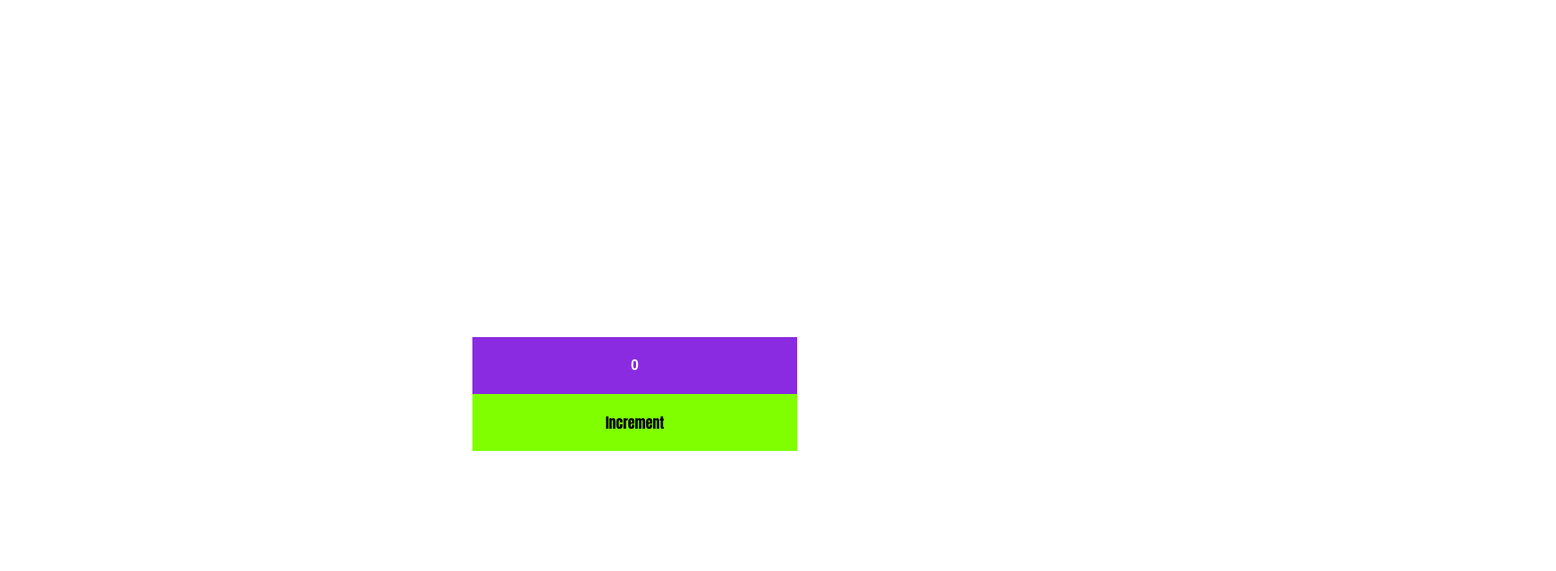
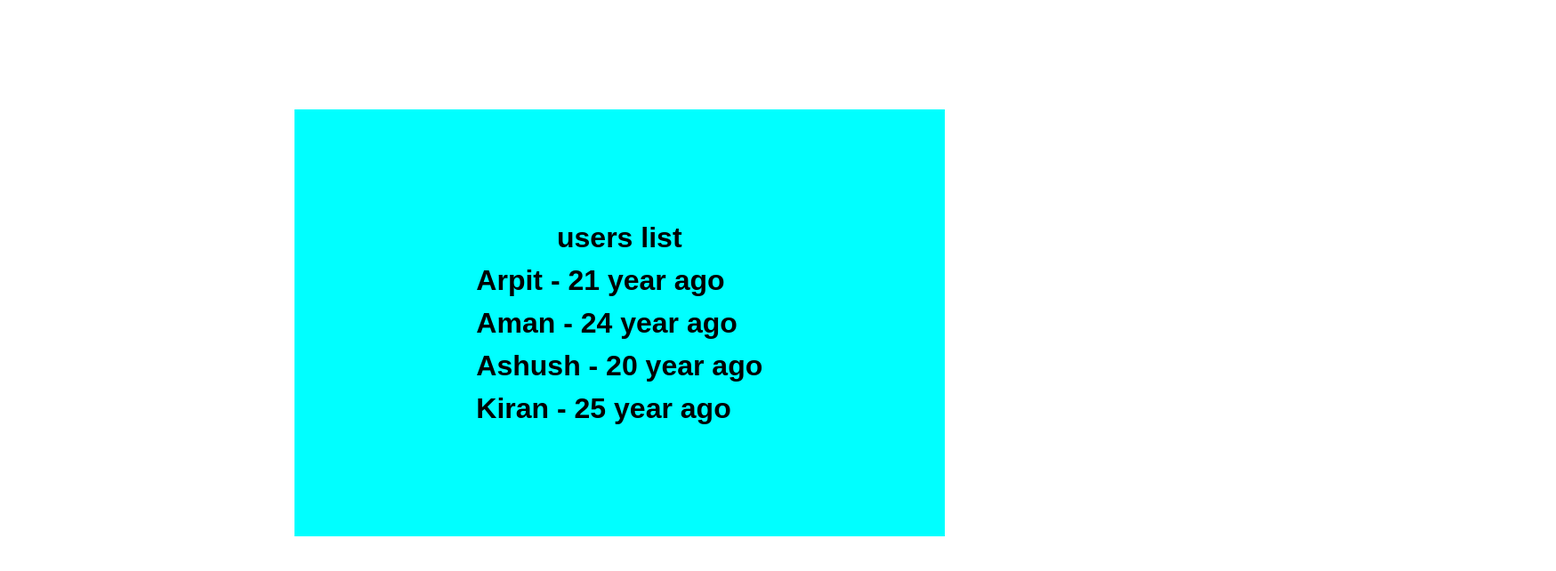
Before and after one commit to arpit-yadav088/react-tutorial, a React (Vite) app: page / in a window 1280 px wide. Shown: the top 642 px of the page at 89% size, 1749 px wide, since content can reach past the window. Built offline with nearby package versions, Linux system fonts and the light colour scheme.

Commit message:
Tutorial-29 Master useState with objects

```diff
--- a/src/App.jsx
+++ b/src/App.jsx
@@ -1,6 +1,7 @@
 
 import React from 'react';
-import ReactState from './components/ReactState';
+// import ReactState from './components/ReactState';
+import { DerivedState } from './components/DerivedState';
 // import Netflix from './components/Netflix';
 // import './index.css'
 // import './components/Netflix.css';
@@ -20,7 +21,8 @@ const App = () => {
        {/* <EventHandling /> */}
        {/* <EventProps /> */}
        {/* <EventPropagation /> */}
-       <ReactState />
+       {/* <ReactState /> */}
+       <DerivedState />
 
 
     </section>
--- /dev/null
+++ b/src/components/DerivedState.jsx
@@ -0,0 +1,67 @@
+import './EV.css'
+import React from 'react'
+import { useState } from 'react';
+
+
+//using ReactState
+
+
+export const DerivedState = () => {
+
+    const [users, setUsers] = useState([
+    {name: "Arpit", age: 21},
+    {name: "Aman", age: 24},
+    {name: "Ashush", age: 20},
+    {name: "Kiran", age: 25},
+] )
+
+  return (
+    <div className='main-div'>
+        <h1>users list</h1>
+        <ul>
+            {
+                users.map((curElem, index) => {
+                    return (
+                        <li key={index}>
+                            {curElem.name} - {curElem.age} year ago
+                        </li>
+                    );
+                }
+            )
+            }
+        </ul>
+    </div>
+  );
+};
+
+
+
+// normal method
+
+
+// const users = [
+//     {name: "Arpit", age: 21},
+//     {name: "Aman", age: 24},
+//     {name: "Ashush", age: 20},
+//     {name: "Kiran", age: 25},
+// ]
+
+// export const DerivedState = () => {
+//     return(
+//         <div className="main-div">
+//             <h1 className='title'>this is user list</h1>
+//             <ul>
+//                 {
+//                     users.map((curElem, index) => {
+//                         return (
+//                             <li key={index}>
+//                                {curElem.name} - {curElem.age} year old
+//                             </li>
+//                         )
+//                     }
+//                 )
+//                 }
+//             </ul>
+//         </div>
+//     )
+// }
--- a/src/components/EV.css
+++ b/src/components/EV.css
@@ -1,4 +1,4 @@
-button {
+/* button {
     background-color: chartreuse;
     width: 30%;
     height: 8vh;
@@ -53,4 +53,22 @@ button {
   border: 2px solid black;
   text-align: center;
   font-weight: bold;
+} */
+
+.main-div{
+  height: 60vh;
+  width: 60%;
+  margin-left: 300px;
+  font-size: medium;
+  font-weight: bold;
+  font-size: xx-large;
+  display: flex;
+  flex-direction: column;
+  justify-content: center;
+  align-items: center;
+  background-color: aqua;
 }
+
+.title {
+  font-size: 5rem;
+}
```
